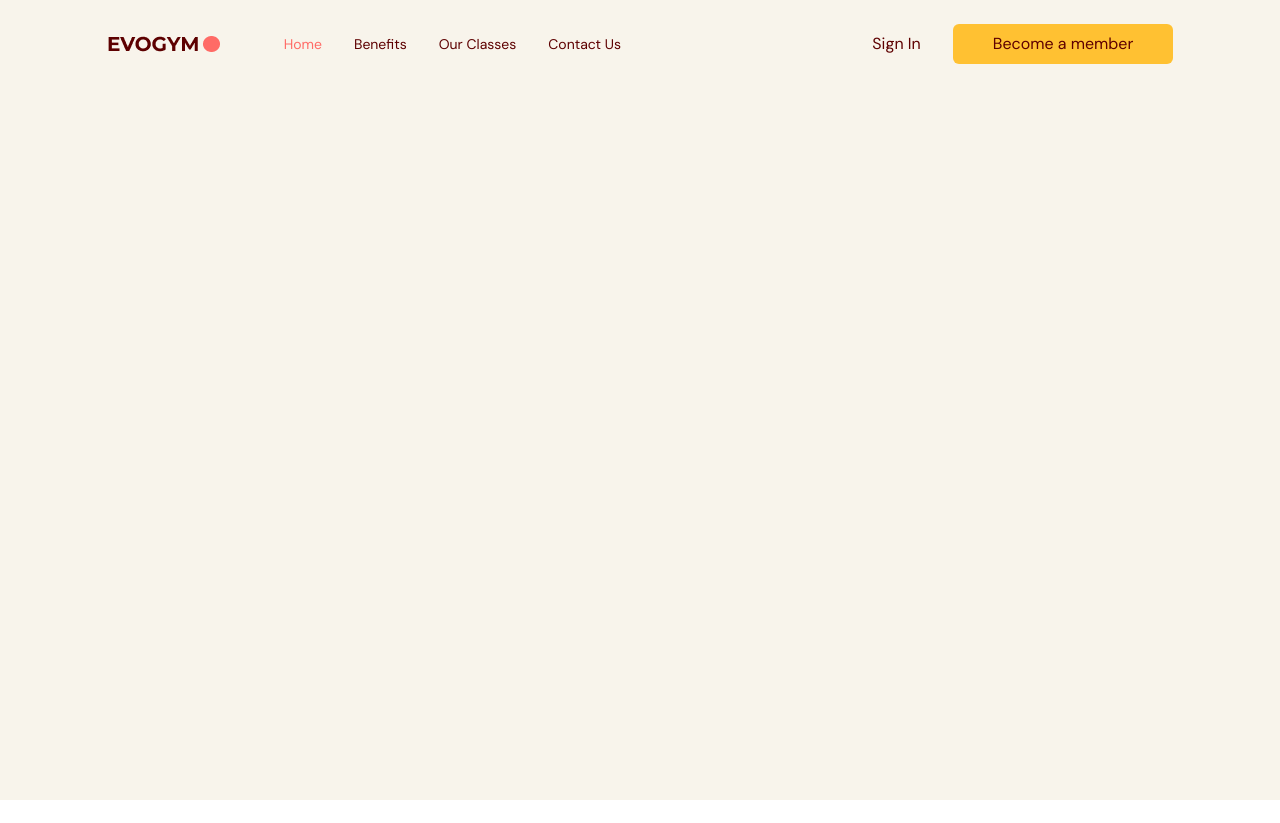
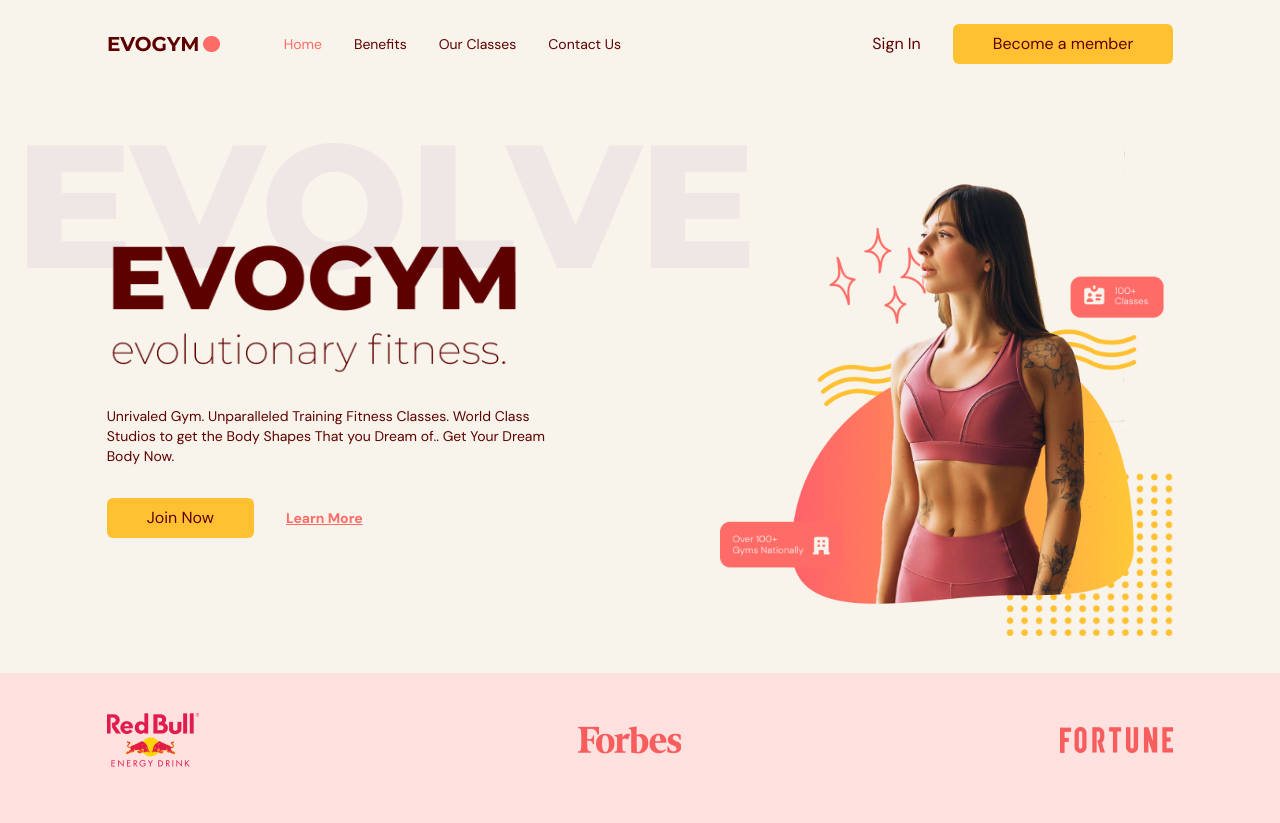
Before and after one commit to StephenMeycelinoFransisco/Gym-TypeScript, a React (Vite) app: page / in a window 1280 px wide. Before the commit the page ends 800 px from the top, so only its background shows below. Built offline with nearby package versions, Linux system fonts and the light colour scheme.

Commit message:
[Build] Home Section

```diff
--- a/src/App.tsx
+++ b/src/App.tsx
@@ -1,4 +1,5 @@
 import Navbar from '@/scenes/navbar'
+import Home from '@/scenes/home'
 import { useEffect, useState } from 'react'
 import { SelectedPage } from './shared/types'
 
@@ -25,6 +26,7 @@
         selectedPage={selectedPage}
         setSelectedPage={setSelectedPage}
         />
+      <Home setSelectedPage={setSelectedPage} />
     </div>
   )
 }
--- /dev/null
+++ b/src/scenes/home/index.tsx
@@ -0,0 +1,105 @@
+import useMediaQuery from '@/hooks/useMediaQuery'
+import ActionButton from '@/shared/ActionButton'
+import { SelectedPage } from '@/shared/types'
+import HomePageText from '@/assets/HomePageText.png'
+import HomePageGraphic from '@/assets/HomePageGraphic.png'
+import SponsorRedBull from '@/assets/SponsorRedBull.png'
+import SponsorForbes from '@/assets/SponsorForbes.png'
+import SponsorFortune from '@/assets/SponsorFortune.png'
+import AnchorLink from 'react-anchor-link-smooth-scroll'
+import { motion } from 'framer-motion'
+
+
+type Props = {
+	setSelectedPage: (value: SelectedPage ) => void
+}
+
+const Home = ({ setSelectedPage }: Props) => {
+
+	const isAboveMediumScreens = useMediaQuery("(min-width: 1060px)")
+
+  return (
+	<section
+		id='home'
+		className='gap-16 bg-gray-20 py-10 md:h-full md:pb-0'
+	>
+		{/* Image and Main Header */}
+		<motion.div
+			className='md:flex mx-auto w-5/6 items-center justify-center md:h-5/6'
+			onViewportEnter={() => setSelectedPage(SelectedPage.Home)}
+		>
+			{/* Main Header */}
+			<div className='z-10 mt-32 md:basis-3/5'>
+				{/* Heading */}
+				<motion.div
+					className='md:-mt-20'
+					initial='hidden'
+					whileInView='visible'
+					viewport={{ once: true, amount: 0.5}}
+					transition={{duration: 0.5 }}
+					variants={{
+						hidden: { opacity: 0, x: -50 },
+						visible: { opacity:1, x: 0 }
+					}}
+				>
+					<div className='relative'>
+						<div className='before:absolute before:-top-20 before:-left-20 before:z-[-1] md:before:content-evolvetext'>
+							<img src={HomePageText} alt="Home Page" />
+						</div>
+					</div>
+
+					<p className='mt-8 text-sm'>
+					Unrivaled Gym. Unparalleled Training Fitness Classes. World Class
+					Studios to get the Body Shapes That you Dream of.. Get Your Dream
+					Body Now.
+					</p>
+				</motion.div>
+
+				{/* Action */}
+				<motion.div
+					className='mt-8 flex items-center gap-8'
+					initial='hidden'
+					whileInView='visible'
+					viewport={{ once: true, amount: 0.5}}
+					transition={{delay:0.2, duration: 0.5 }}
+					variants={{
+						hidden: { opacity: 0, x: -50 },
+						visible: { opacity:1, x: 0 }
+					}}
+				>
+					<ActionButton setSelectedPage={setSelectedPage}>
+						Join Now
+					</ActionButton>
+					<AnchorLink
+						className='text-sm font-bold text-primary-500 underline hover:text-secondary-500'
+						onClick={() => setSelectedPage(SelectedPage.ContactUs)}
+						href={`#${SelectedPage.ContactUs}`}
+					>
+						<p>Learn More</p>
+					</AnchorLink>
+				</motion.div>
+			</div>
+
+			{/* Image */}
+			<div className='flex basis-3/5 justify-center md:z-10 md:ml-40 md:mt-16 md:justify-end'>
+				<img src={HomePageGraphic} alt="home-pageGraphic" />
+			</div>
+		</motion.div>
+
+		{/* Sponsor */}
+		{isAboveMediumScreens && (
+			<div className='h-[150px] w-full bg-primary-100 py-10'>
+				<div className='mx-auto w-5/6'>
+					<div className='flex items-center justify-between gap-8'>
+						<img src={SponsorRedBull} alt="redbull-sponsor" />
+						<img src={SponsorForbes} alt="forbes-sponsor" />
+						<img src={SponsorFortune} alt="fortune-sponsor" />
+					</div>
+				</div>
+			</div>
+		)}
+	</section>
+  )
+}
+
+export default Home
```
